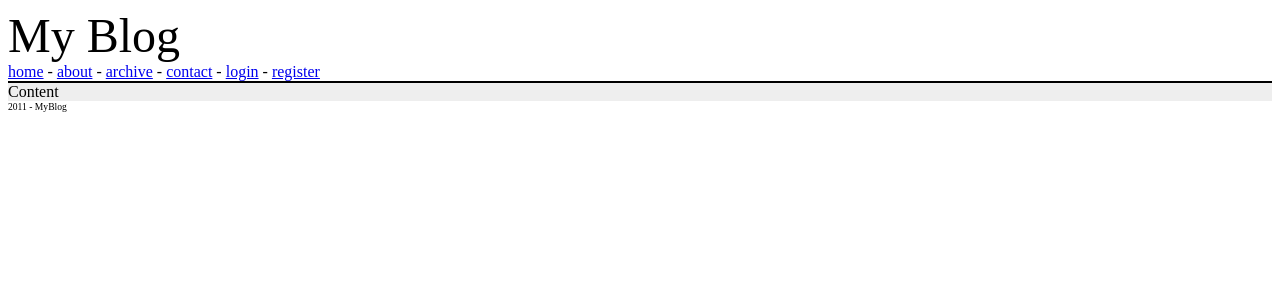
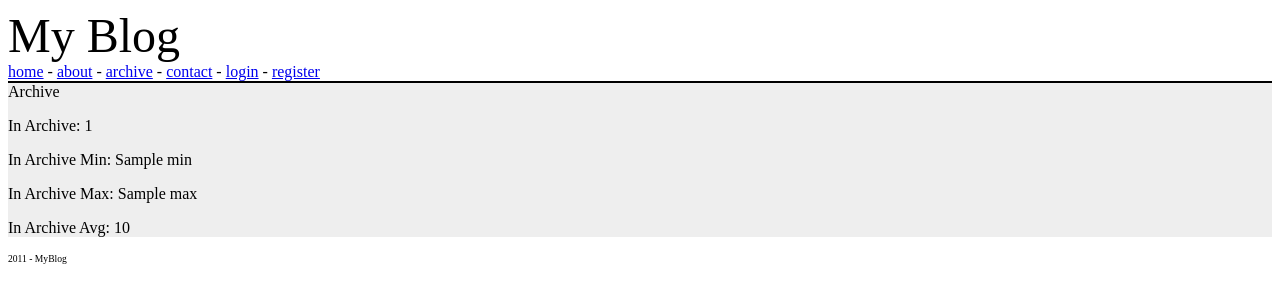
Before and after one commit to Assuliya/blog, a Django app: template apps/blog_net/templates/blog_net/archive.html in a window 1280 px wide. Shown: the top 303 px of the page. Run offline with Django 3.2, Linux system fonts and the light colour scheme; data comes from the database, SQL or seed files in the repository; both versions use the stored data as it was after the commit; the template is opened without the code that fills it: values that come from a table or form of the project are taken from there, most other values are stand-ins (such as "Sample title", 1, 10 or a date in 2020); parts of the project's set-up code (start-up, migrations or seed data) failed here and were passed over.

Commit message:
archive page

```diff
--- a/apps/blog_net/templates/blog_net/archive.html
+++ b/apps/blog_net/templates/blog_net/archive.html
@@ -5,5 +5,22 @@
 {% endblock %}
 
 {% block content %}
-  Content
+  Archive
+  <p> In Archive: {{in_archive.count}}</p>
+  <p> In Archive Min: {{in_archive.min}}</p>
+  <p> In Archive Max: {{in_archive.max}}</p>
+  <p> In Archive Avg: {{in_archive.avg}}</p>
+
+<!-- Wasn't able to make per_month_count date respond to |date:"Y/M" so had to use double for loop -->
+  <div>
+    {% for m in per_month_count %}
+      {% for n in base_qs %}
+          {% if m.date == n.created|date:"Y-m-01"%}
+            {% ifchanged m.date %}
+              <div>{{n.created|date:"Y/M"}} : {{ m.count }}</div>
+            {% endifchanged %}
+          {% endif %}
+      {% endfor %}
+    {% endfor %}
+  </div>
 {% endblock %}
```
Also changed, not shown: apps/blog_net/views.py (+12 -2 lines), db.sqlite3.
